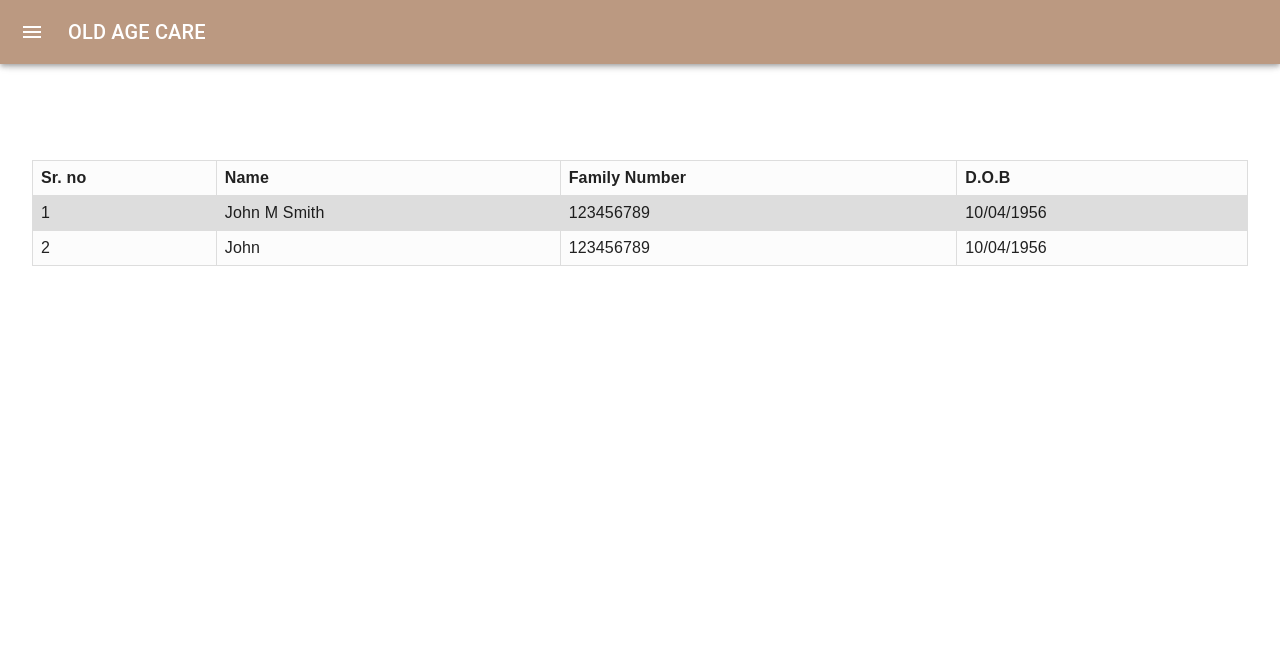
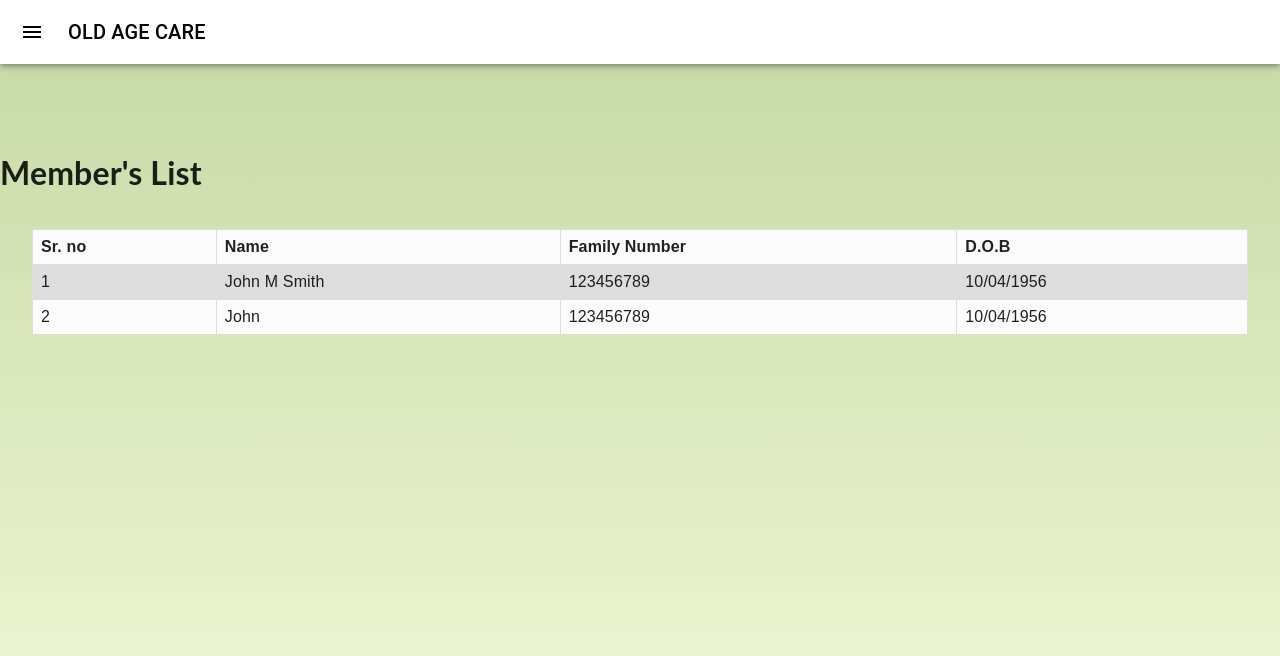
Before and after one commit to karishmarajput/old_age_care, a React (Create React App) app: page /memberslist in a window 1280 px wide. Shown: the top 656 px of the page. Built offline with nearby package versions, Linux system fonts and the light colour scheme.

Commit message:
4 files modified

```diff
--- a/src/components/Dashboard.js
+++ b/src/components/Dashboard.js
@@ -10,13 +10,15 @@ export default function Dashboard() {
       <h1>Dashboard</h1>
       <div className="container">
         <div className="dashboard-div" id="div1">
-          Number of : 21,200
+          Number of :<br /> 21,200
         </div>
         <div className="dashboard-div" id="div2">
-          Staff: 1,500
+          Staff: <br />
+          1,500
         </div>
         <div className="dashboard-div" id="div3">
-          Staff: 1,500
+          Staff: <br />
+          1,500
         </div>
       </div>
       <div className="container">
--- a/src/components/MembersList.js
+++ b/src/components/MembersList.js
@@ -14,8 +14,9 @@ export default function MembersList() {
     );
   });
   return (
-    <div>
+    <div className="membersList">
       <ResponsiveDrawer />
+      <h1>Member's List</h1>
       <table>
         <tbody>
           <tr>
--- a/src/components/membersList.css
+++ b/src/components/membersList.css
@@ -3,3 +3,12 @@ table {
   margin: 2.5%;
   width: 95%;
 }
+.membersList {
+  background: rgb(243, 249, 217);
+  background: linear-gradient(
+    0deg,
+    rgba(243, 249, 217, 1) 0%,
+    rgba(197, 216, 164, 1) 100%
+  );
+  height: 100vh;
+}
--- a/src/style.css
+++ b/src/style.css
@@ -3,9 +3,9 @@ p {
   font-family: Lato;
 }
 body {
-  background-color: #f4fcd9;
+  background-color: #ffffff;
 }
 .MuiToolbar-root {
-  background-color: #bb9981;
-  color: white;
+  background-color: #ffffff;
+  color: rgb(0, 0, 0);
 }
```
